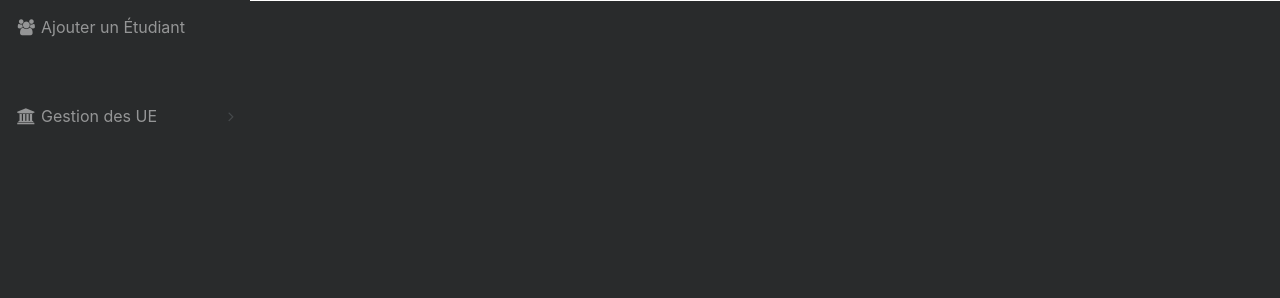
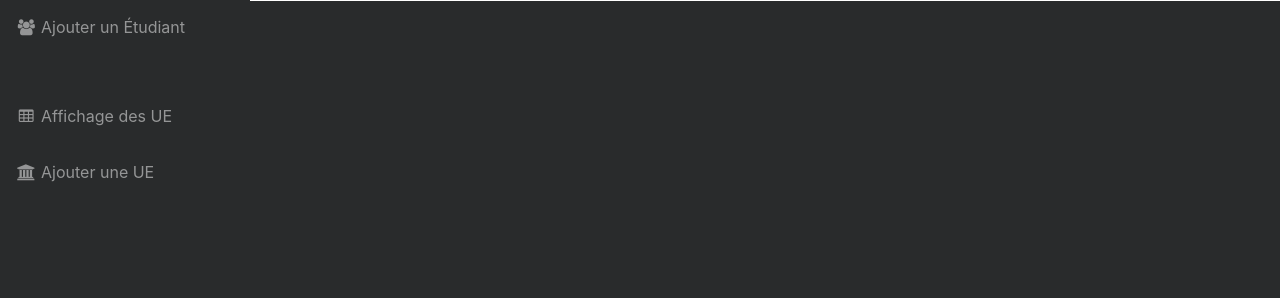
Before and after one commit to ThomasBouet/LO07, a PHP site: page /student in a window 1280 px wide. Shown: the part 258-556 px from the top of the page. Run offline with PHP 8.4, Linux system fonts and the light colour scheme; data that the repository does not hold is empty; some libraries are stand-ins or nearby versions.

Commit message:
Remove dropbox

```diff
--- a/layout/header.php
+++ b/layout/header.php
@@ -52,17 +52,12 @@
                     <a class="nav-link" href="/student/create"><i class="fa fa-fw fa-users "></i> Ajouter un Étudiant</a>
                 </li>
                 <hr/>
-                <li class="nav-item">
-                    <a class="nav-link nav-link-collapse collapsed <?php if($page=='ueadd' or $page=='uelist'){echo('active');} ?>" data-toggle="collapse" href="#collapseMulti"><i class="fa fa-fw fa-university"></i> Gestion des UE</a>
-                    <ul class="sidebar-second-level collapse" id="collapseMulti">
-                        <li class="nav-item <?php if($page=='uelist'){echo('active');} ?>">
-                            <a class="nav-link" href="/ue"> Affichage des UE</a>
-                        </li>
-                        <li class="nav-item <?php if($page=='ueadd'){echo('active');} ?>">
-                            <a class="nav-link" href="/ue/create"> Ajouter une UE</a>
-                        </li>
-                    </ul>
+
+                <li class="nav-item <?php if($page=='uelist'){echo('active');} ?>">
+                    <a class="nav-link" href="/ue"><i class=" fa fa-fw fa-table "></i> Affichage des UE</a>
                 </li>
-            </ul>
+                <li class="nav-item <?php if($page=='ueadd'){echo('active');} ?>">
+                    <a class="nav-link" href="/ue/create"><i class=" fa fa-fw fa-university "></i> Ajouter une UE</a>
+                </li>
         </div>
     </nav>
```
